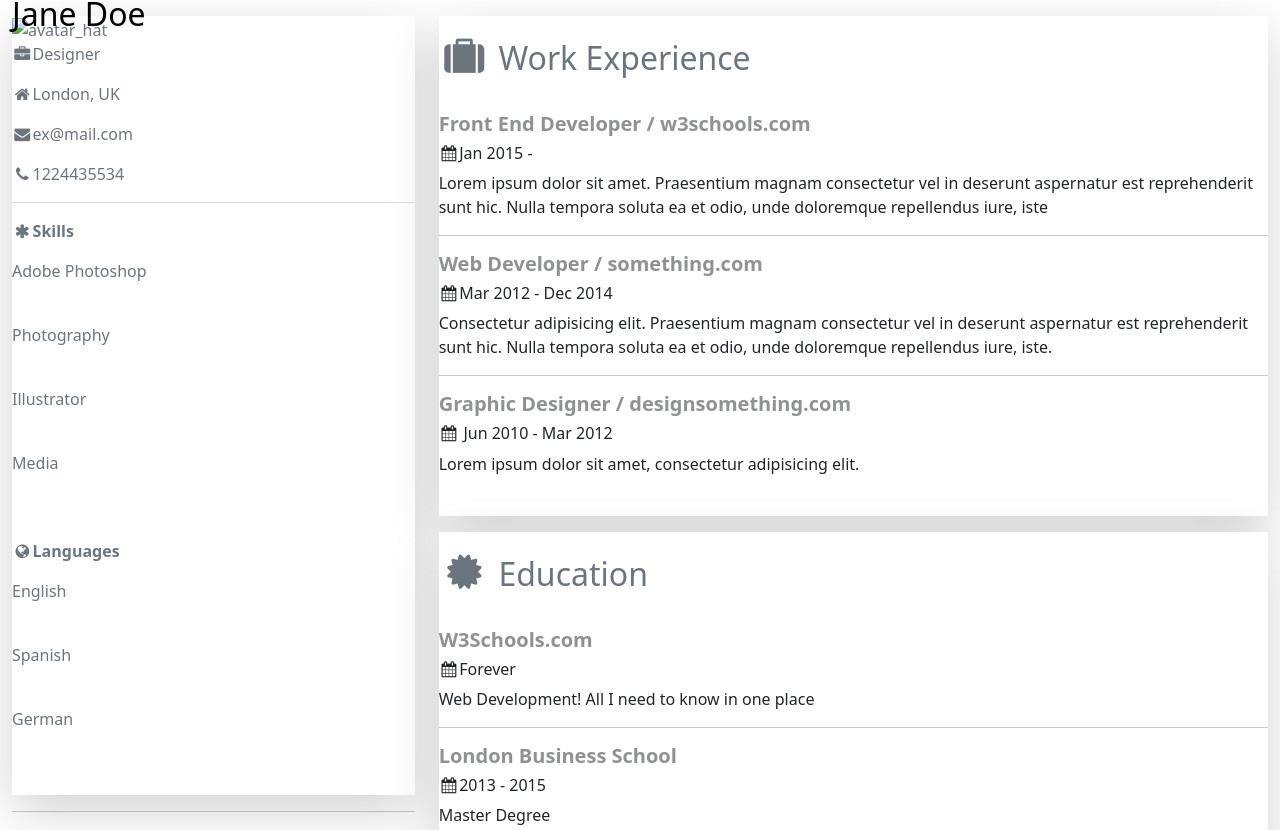
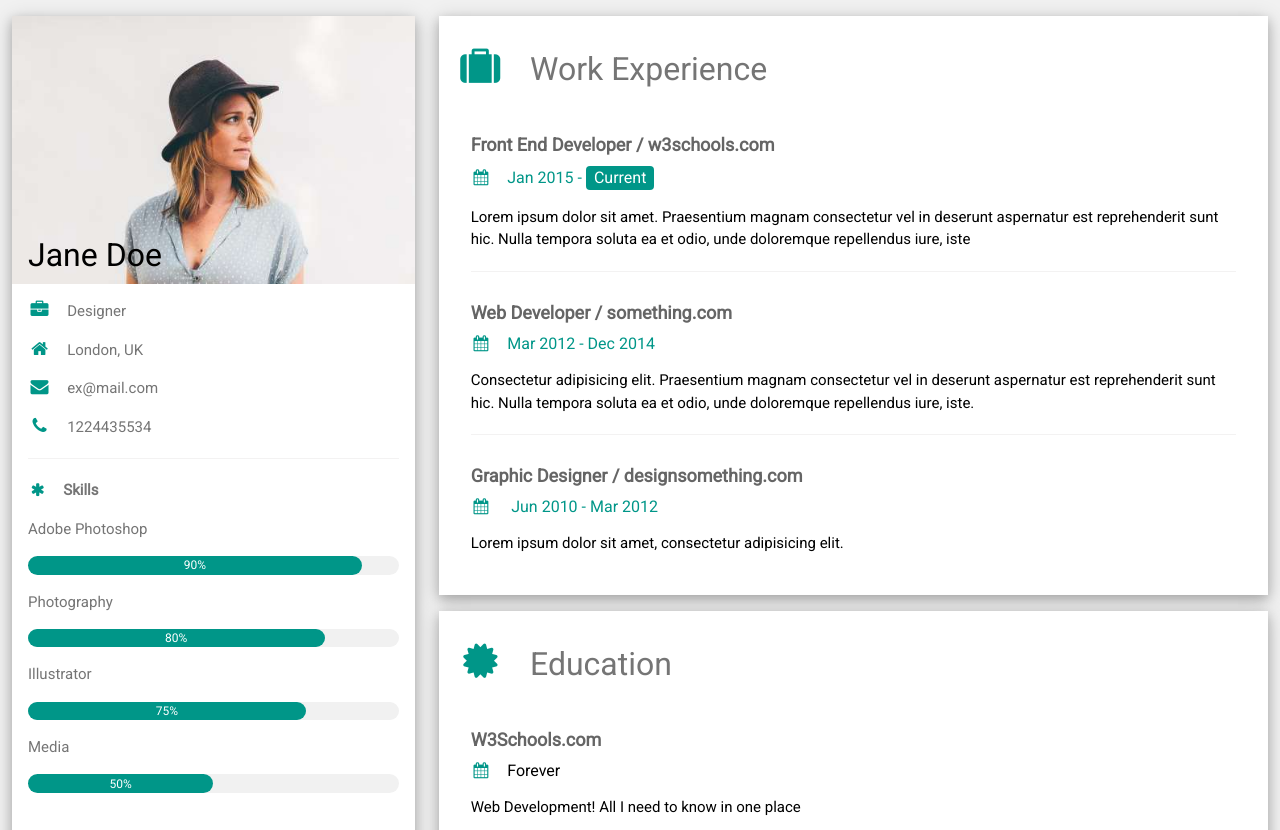
Before and after one commit to ThevergeOn/Resume-Template, a plain HTML site: page index.html in a window 1280 px wide. Shown: the top 830 px of the page. Drawn offline with nearby package versions, Linux system fonts and the light colour scheme.

Commit message:
feat
some styling add

```diff
--- a/index.html
+++ b/index.html
@@ -30,7 +30,7 @@
             <!-- image and name div -->
             <div class="position-relative">
               <img
-                src="./Images/avatar_hat.jpg"
+                src="./Img/avatar_hat.jpg"
                 alt="avatar_hat"
                 class="w-100"
               />
--- a/style.css
+++ b/style.css
@@ -0,0 +1,87 @@
+html,
+body,
+h1,
+h2,
+h3,
+h4,
+h5,
+h6 {
+  font-family: "Roboto", sans-serif;
+}
+body,
+html {
+  font-size: 16px;
+  color: #000 !important;
+  background-color: #f1f1f1 !important;
+  line-height: 1.5;
+}
+h1,
+h2,
+h3,
+h4,
+h5,
+h6 {
+  /* font-family: "Segoe UI", Arial, sans-serif !important; */
+  font-weight: 400 !important;
+  margin: 10px 0 !important;
+}
+h5 {
+  font-size: 18px !important;
+}
+main {
+  max-width: 1400px;
+}
+hr {
+  border: 0;
+  border-top: 1px solid rgb(209, 207, 207);
+  margin: 20px 0;
+}
+p {
+  font-size: 15px !important;
+  margin-top: 1rem;
+  margin-bottom: 1rem;
+}
+.tag {
+  display: inline-block;
+  padding-left: 8px;
+  padding-right: 8px;
+  text-align: center;
+  border-radius: 4px;
+  line-height: 1.5;
+}
+.text-muted {
+  color: #757575 !important;
+}
+.shadow-lg {
+  box-shadow: 0 4px 10px 0 rgb(0 0 0 / 20%), 0 4px 20px 0 rgb(0 0 0 / 19%) !important;
+}
+.pad {
+  padding: 0.01em 16px;
+}
+.mr-3 {
+  margin-right: 1rem;
+}
+.text-green {
+  color: #009688 !important;
+}
+.back-green {
+  background-color: #009688;
+}
+.font-larg {
+  font-size: 18px;
+}
+.font-small {
+  font-size: 12px !important;
+}
+.text-gray {
+  background-color: #f1f1f1 !important;
+}
+.rounded {
+  border-radius: 16px !important;
+}
+.opacity-50 {
+  opacity: 0.6 !important;
+}
+.hover-opacity:hover {
+  opacity: 0.6;
+}
```
